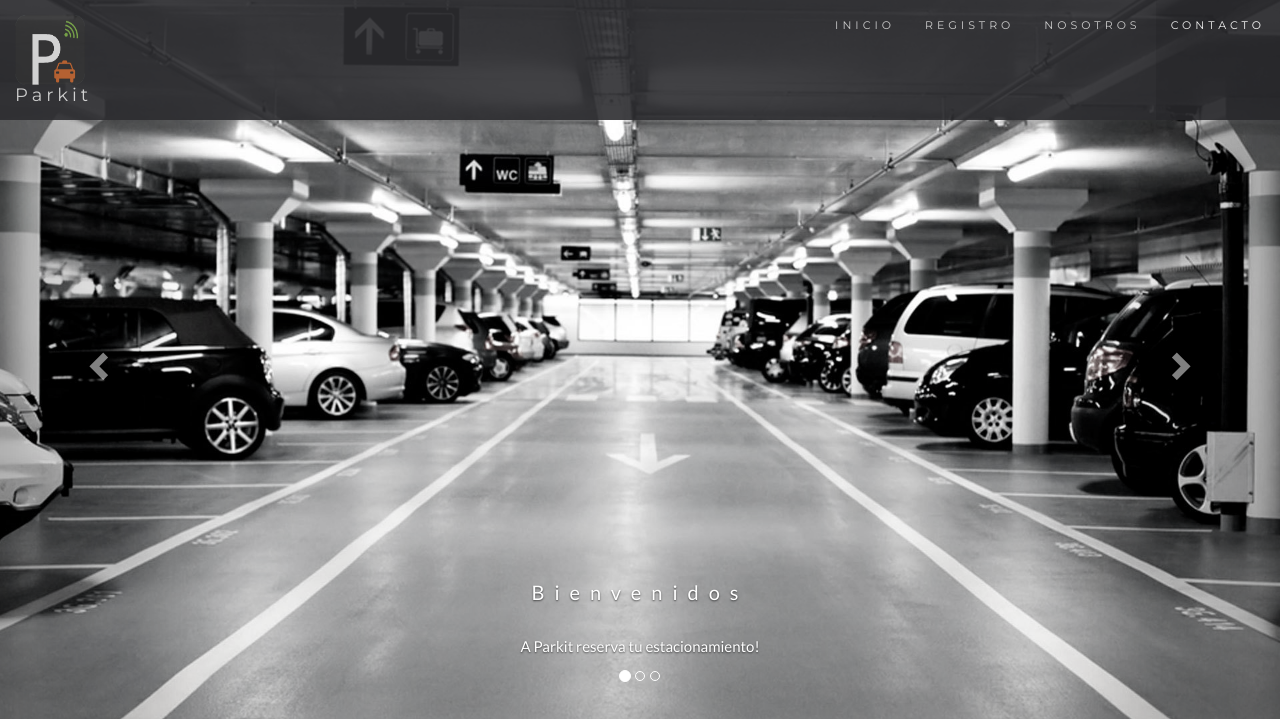
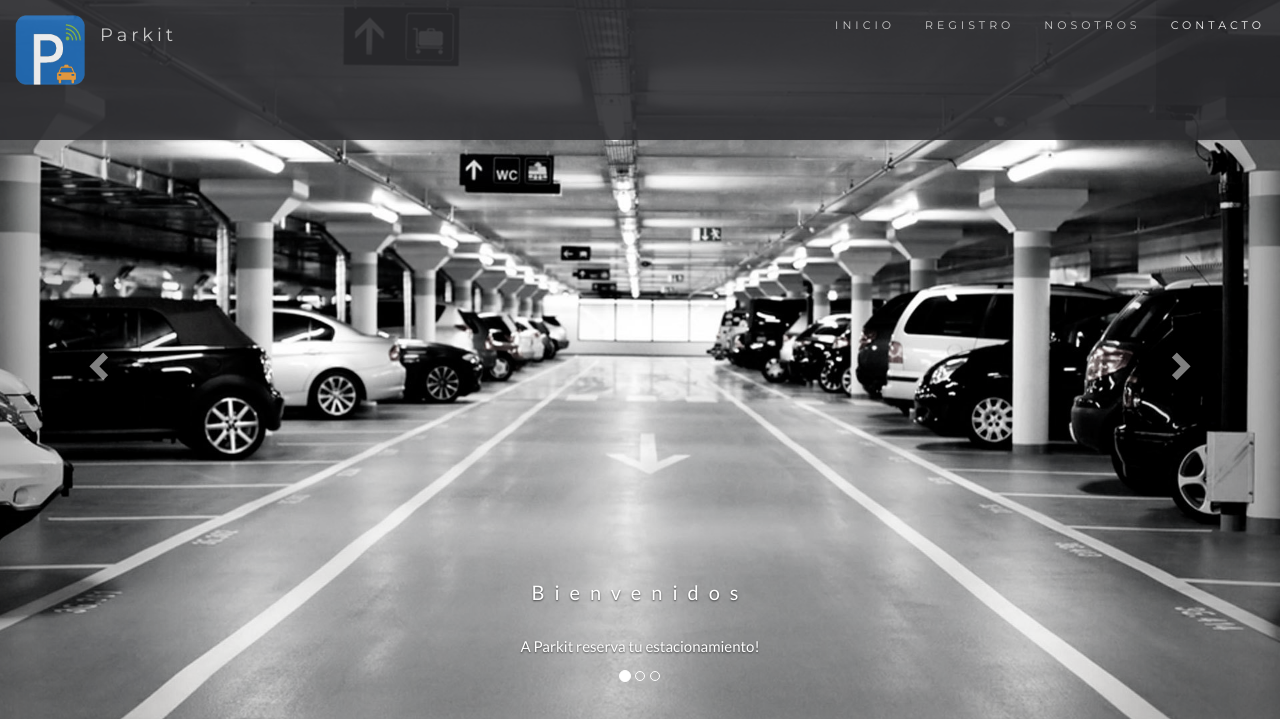
Before and after one commit to seba-devosx/Parkit, a PHP site: page /pwa/ in a window 1280 px wide. Shown: the top 719 px of the page. Run offline with PHP 8.4, Linux system fonts and the light colour scheme.

Commit message:
se a añadido un logo en color blanco para ver estica

```diff
--- a/assets/css/Miestilo-portada.css
+++ b/assets/css/Miestilo-portada.css
@@ -82,3 +82,6 @@
       margin-right: auto;
       display: block;
 }
+.titulo{
+  float: left;
+}
--- a/assets/css/estilologin.css
+++ b/assets/css/estilologin.css
@@ -142,3 +142,6 @@ a{color:inherit;text-decoration:none}
 .foot-lnk{
 	text-align:center;
 }
+.titulo{
+	float: left;
+}
--- a/view/cliente/Portada.html
+++ b/view/cliente/Portada.html
@@ -164,6 +164,7 @@
   textarea {
     resize: none;
   }
+
   </style>
 </head>
 <body id="myPage" data-spy="scroll" data-target=".navbar" data-offset="50">
@@ -176,7 +177,8 @@
         <span class="icon-bar"></span>
         <span class="icon-bar"></span>
       </button>
-      <a class="navbar-brand" href="#myPage"><div></div><img src="assets/img/Logo.png" width="70" height="70">Parkit</a>
+      <a class="navbar-brand" href="#myPage"><div></div><img src="assets/img/Logo11.png" width="70" height="70"></a>
+      <h5 class="navbar-brand"navbar-brand">Parkit</h5>
     </div>
     <div class="collapse navbar-collapse" id="myNavbar">
       <ul class="nav navbar-nav navbar-right">
```
Also changed, not shown: assets/img/logo2.0_0.png (added).
